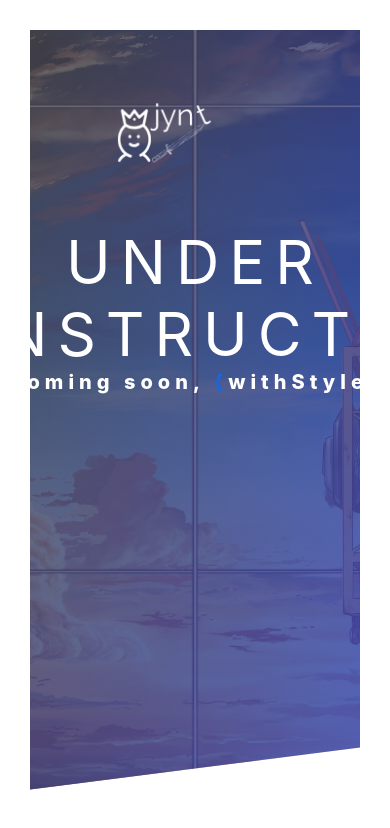
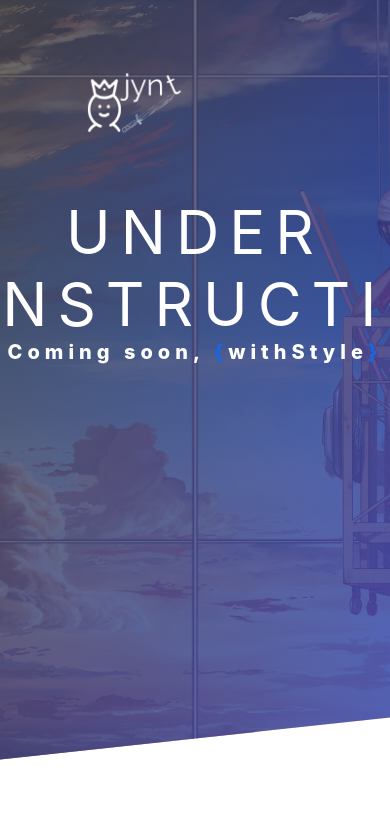
Before and after one commit to wijayantoap/react-gh-pages, a React (Create React App) app: page / in a window 390 px wide. Shown: the top 828 px of the page. Built offline with nearby package versions, Linux system fonts and the light colour scheme.

Commit message:
Update App.css

```diff
--- a/src/App.css
+++ b/src/App.css
@@ -39,3 +39,9 @@ html {
 body {
   padding: 3rem;
 }
+
+@media only screen and (max-width: 56.25em)  {
+  body {
+    padding: 0;
+  }
+}
```
